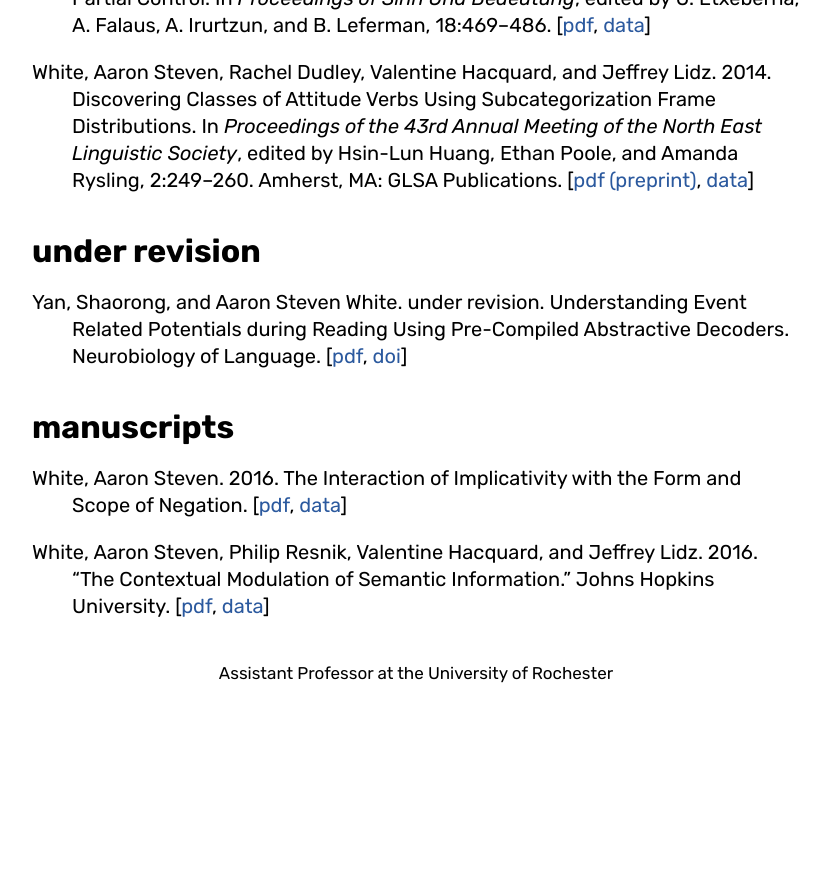
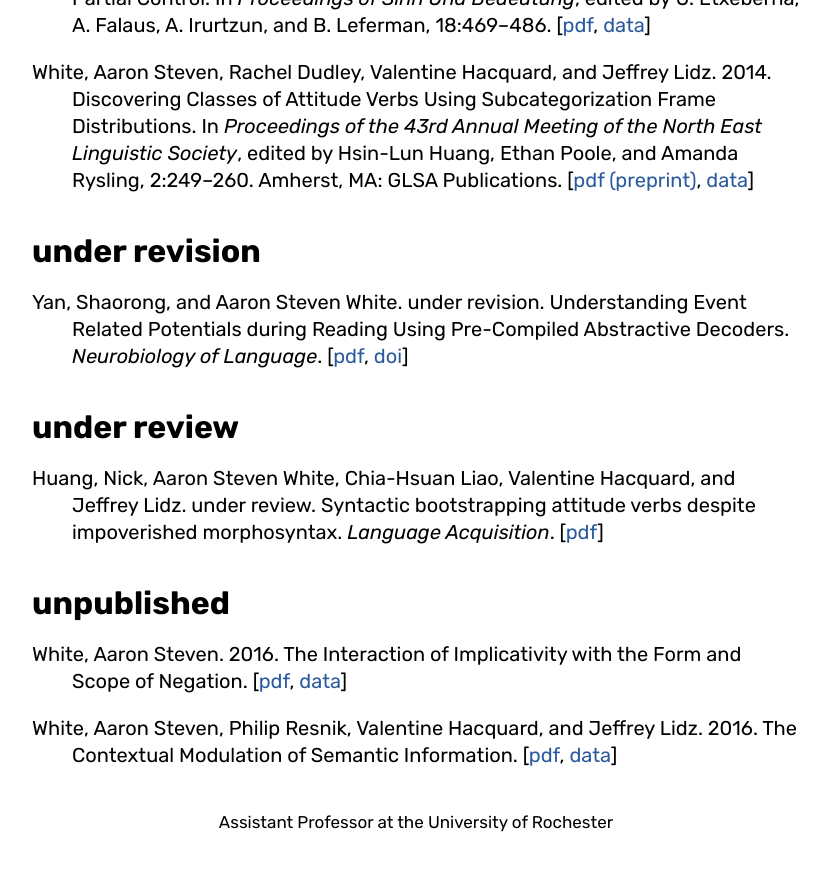
Before and after one commit to JIAXINGUY/aaronstevenwhite.github.io, a Jekyll site: the page built from papers.md, in a window 1280 px wide and 900 px high, scrolled down 4971 px. Shown: the top 871 px of the window, without its empty margins (224-1054 px from the left). Built offline with Jekyll 4.4.1, drawn with Linux system fonts in a browser that asks for light colours; some web fonts are replaced; before the commit the page ends 5722 px from its top, so only the background shows below that.

Commit message:
Adds Mandarin bootstrapping paper

```diff
--- a/_data/papers.yml
+++ b/_data/papers.yml
@@ -249,18 +249,23 @@
     - label: "data"
       href: "https://github.com/aaronstevenwhite/ProjectionExperiments"
 
-
 - year: "under revision"
   papers:
-  - citation: "Yan, Shaorong, and Aaron Steven White. under revision. Understanding Event Related Potentials during Reading Using Pre-Compiled Abstractive Decoders. Neurobiology of Language."
+  - citation: "Yan, Shaorong, and Aaron Steven White. under revision. Understanding Event Related Potentials during Reading Using Pre-Compiled Abstractive Decoders. <i>Neurobiology of Language</i>."
     links:
     - label: "pdf"
       href: "https://psyarxiv.com/mwpf5/download"
     - label: "doi"
       href: "https://doi.org/10.31234/osf.io/mwpf5"
 
+- year: "under review"
+  papers:
+  - citation: "Huang, Nick, Aaron Steven White, Chia-Hsuan Liao, Valentine Hacquard, and Jeffrey Lidz. under review. Syntactic bootstrapping attitude verbs despite impoverished morphosyntax. <i>Language Acquisition</i>."
+    links:
+    - label: "pdf"
+      href: "https://ling.auf.net/lingbuzz/005553/current.pdf"
 
-- year: manuscripts
+- year: unpublished
   papers:
   - citation: "White, Aaron Steven. 2016. The Interaction of Implicativity with the Form and Scope of Negation."
     links:
@@ -269,7 +274,7 @@
     - label: "data"
       href: "https://github.com/aaronstevenwhite/ImplicativeExperiments"
 
-  - citation: "White, Aaron Steven, Philip Resnik, Valentine Hacquard, and Jeffrey Lidz. 2016. “The Contextual Modulation of Semantic Information.” Johns Hopkins University."
+  - citation: "White, Aaron Steven, Philip Resnik, Valentine Hacquard, and Jeffrey Lidz. 2016. The Contextual Modulation of Semantic Information."
     links:
     - label: "pdf"
       href: "https://ling.auf.net/lingbuzz/003188/current.pdf"
```
